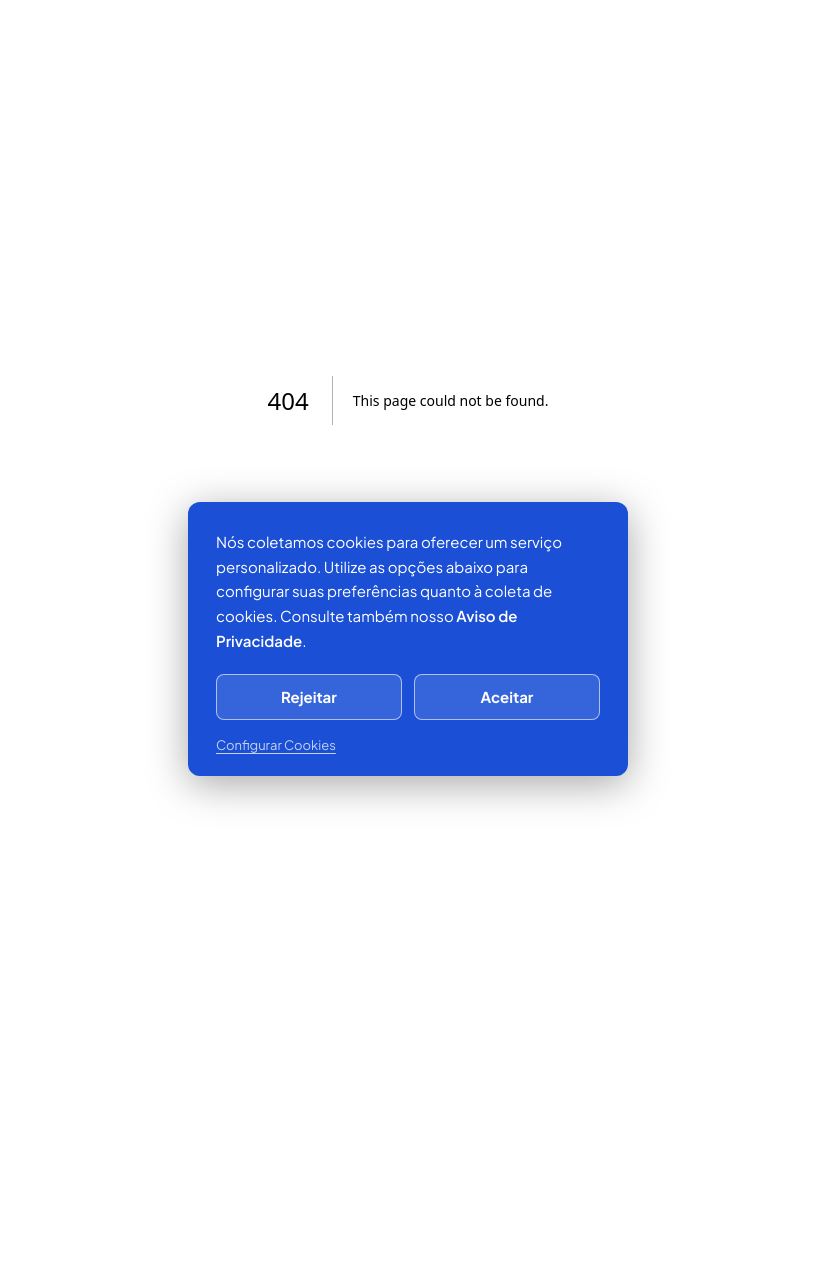
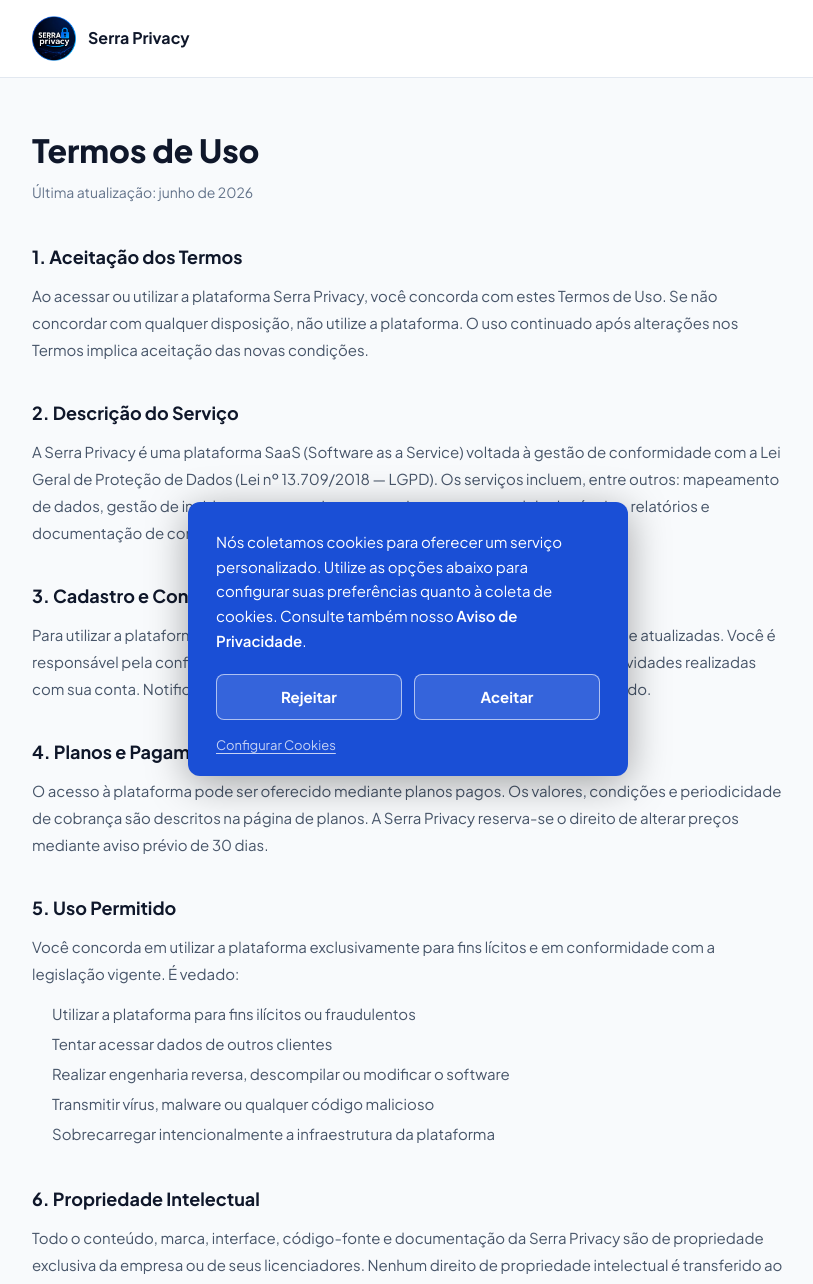
Before and after one commit to omatsudev/lgpd-platform, a Next.js app: page /termos in a window 1280 px wide. Before the commit this address had no page. Shown: the top 1284 px of the page, without its empty margins (232-1045 px from the left). Before the commit the page ends 800 px from the top, so only its background shows below. Built offline with nearby package versions, Linux system fonts and the light colour scheme.

Commit message:
feat: add /termos page and wire footer links (Privacidade→PDF, Termos→/termos, Cookies→reset banner)

```diff
--- /dev/null
+++ b/app/(public)/termos/page.tsx
@@ -0,0 +1,104 @@
+import Image from 'next/image'
+import Link from 'next/link'
+
+export const metadata = {
+  title: 'Termos de Uso | Serra Privacy',
+  description: 'Termos de Uso da plataforma Serra Privacy',
+}
+
+export default function TermosPage() {
+  return (
+    <div style={{ minHeight: '100vh', background: '#F8FAFC', fontFamily: 'var(--font-jakarta,"Plus Jakarta Sans",sans-serif)' }}>
+      <header style={{ background: '#fff', borderBottom: '1px solid #E2E8F0', padding: '16px 0' }}>
+        <div style={{ maxWidth: 800, margin: '0 auto', padding: '0 24px', display: 'flex', alignItems: 'center', gap: 12 }}>
+          <Link href="/">
+            <Image src="/logo-serra-privacy.png" alt="Serra Privacy" width={44} height={44} style={{ objectFit: 'contain' }} />
+          </Link>
+          <span style={{ fontWeight: 700, fontSize: 16, color: '#0F172A' }}>Serra Privacy</span>
+        </div>
+      </header>
+
+      <main style={{ maxWidth: 800, margin: '0 auto', padding: '48px 24px 80px' }}>
+        <h1 style={{ fontSize: 32, fontWeight: 800, color: '#0F172A', marginBottom: 8 }}>Termos de Uso</h1>
+        <p style={{ color: '#64748B', fontSize: 14, marginBottom: 40 }}>Última atualização: junho de 2026</p>
+
+        <Section title="1. Aceitação dos Termos">
+          Ao acessar ou utilizar a plataforma Serra Privacy, você concorda com estes Termos de Uso. Se não concordar com qualquer disposição, não utilize a plataforma. O uso continuado após alterações nos Termos implica aceitação das novas condições.
+        </Section>
+
+        <Section title="2. Descrição do Serviço">
+          A Serra Privacy é uma plataforma SaaS (Software as a Service) voltada à gestão de conformidade com a Lei Geral de Proteção de Dados (Lei nº 13.709/2018 — LGPD). Os serviços incluem, entre outros: mapeamento de dados, gestão de incidentes, consentimentos, treinamentos, canal de denúncias, relatórios e documentação de compliance.
+        </Section>
+
+        <Section title="3. Cadastro e Conta">
+          Para utilizar a plataforma, é necessário criar uma conta com informações verdadeiras e atualizadas. Você é responsável pela confidencialidade de suas credenciais de acesso e por todas as atividades realizadas com sua conta. Notifique imediatamente a Serra Privacy em caso de uso não autorizado.
+        </Section>
+
+        <Section title="4. Planos e Pagamento">
+          O acesso à plataforma pode ser oferecido mediante planos pagos. Os valores, condições e periodicidade de cobrança são descritos na página de planos. A Serra Privacy reserva-se o direito de alterar preços mediante aviso prévio de 30 dias.
+        </Section>
+
+        <Section title="5. Uso Permitido">
+          Você concorda em utilizar a plataforma exclusivamente para fins lícitos e em conformidade com a legislação vigente. É vedado:
+          <ul style={{ marginTop: 12, paddingLeft: 20, lineHeight: 2 }}>
+            <li>Utilizar a plataforma para fins ilícitos ou fraudulentos</li>
+            <li>Tentar acessar dados de outros clientes</li>
+            <li>Realizar engenharia reversa, descompilar ou modificar o software</li>
+            <li>Transmitir vírus, malware ou qualquer código malicioso</li>
+            <li>Sobrecarregar intencionalmente a infraestrutura da plataforma</li>
+          </ul>
+        </Section>
+
+        <Section title="6. Propriedade Intelectual">
+          Todo o conteúdo, marca, interface, código-fonte e documentação da Serra Privacy são de propriedade exclusiva da empresa ou de seus licenciadores. Nenhum direito de propriedade intelectual é transferido ao usuário pelo uso da plataforma.
+        </Section>
+
+        <Section title="7. Dados do Cliente">
+          Os dados inseridos na plataforma pelo cliente pertencem ao próprio cliente. A Serra Privacy atua como operadora de dados nos termos da LGPD e processa esses dados exclusivamente para a prestação dos serviços contratados, conforme descrito no Aviso de Privacidade.
+        </Section>
+
+        <Section title="8. Disponibilidade e Suporte">
+          A Serra Privacy empenha-se em manter a plataforma disponível de forma contínua, mas não garante disponibilidade ininterrupta. Manutenções programadas serão comunicadas com antecedência. O suporte técnico é prestado pelos canais oficiais indicados na plataforma.
+        </Section>
+
+        <Section title="9. Limitação de Responsabilidade">
+          A Serra Privacy não se responsabiliza por danos indiretos, incidentais ou consequentes decorrentes do uso ou impossibilidade de uso da plataforma, incluindo perda de dados ou lucros cessantes, salvo nos casos previstos em lei.
+        </Section>
+
+        <Section title="10. Rescisão">
+          A Serra Privacy pode suspender ou encerrar o acesso à plataforma em caso de violação destes Termos. O cliente pode cancelar sua conta a qualquer momento por meio das configurações da plataforma ou solicitando ao suporte.
+        </Section>
+
+        <Section title="11. Alterações nos Termos">
+          Estes Termos podem ser atualizados periodicamente. Notificaremos os usuários sobre alterações relevantes por e-mail ou por aviso na plataforma. O uso continuado após a notificação implica aceitação dos novos termos.
+        </Section>
+
+        <Section title="12. Foro e Lei Aplicável">
+          Estes Termos são regidos pelas leis brasileiras. Fica eleito o foro da Comarca de Petrópolis/RJ para dirimir quaisquer conflitos decorrentes deste instrumento, com renúncia a qualquer outro, por mais privilegiado que seja.
+        </Section>
+
+        <Section title="13. Contato">
+          Para dúvidas sobre estes Termos de Uso, entre em contato pelo e-mail{' '}
+          <a href="mailto:serralgpd@gmail.com" style={{ color: '#2563EB' }}>serralgpd@gmail.com</a>.
+        </Section>
+      </main>
+
+      <footer style={{ borderTop: '1px solid #E2E8F0', padding: '24px', textAlign: 'center', color: '#94A3B8', fontSize: 13 }}>
+        <p>© 2026 Serra Privacy. Todos os direitos reservados.</p>
+        <div style={{ display: 'flex', justifyContent: 'center', gap: 24, marginTop: 8 }}>
+          <a href="/docs/aviso_de_privacidade_serra_privacy.pdf" target="_blank" style={{ color: '#94A3B8', textDecoration: 'none' }}>Privacidade</a>
+          <Link href="/termos" style={{ color: '#2563EB', textDecoration: 'none' }}>Termos</Link>
+        </div>
+      </footer>
+    </div>
+  )
+}
+
+function Section({ title, children }: { title: string; children: React.ReactNode }) {
+  return (
+    <section style={{ marginBottom: 36 }}>
+      <h2 style={{ fontSize: 18, fontWeight: 700, color: '#0F172A', marginBottom: 12 }}>{title}</h2>
+      <p style={{ color: '#475569', lineHeight: 1.8, fontSize: 15 }}>{children}</p>
+    </section>
+  )
+}
--- a/app/page.tsx
+++ b/app/page.tsx
@@ -1,5 +1,6 @@
 import Image from 'next/image'
 import Link from 'next/link'
+import { CookiesResetButton } from '@/components/cookies-reset-button'
 import { FeaturesGrid } from '@/components/features-grid'
 
 // ─── SVG helpers ─────────────────────────────────────────────────────────────
@@ -1201,11 +1202,9 @@
           <div className="foot-bottom">
             <span>© 2026 Serra Privacy. Todos os direitos reservados. CNPJ 00.000.000/0001-00</span>
             <div style={{ display: 'flex', gap: 22 }}>
-              {['Privacidade', 'Termos', 'Cookies'].map((l) => (
-                <a key={l} href="#" style={{ color: '#94A3B8', textDecoration: 'none' }}>
-                  {l}
-                </a>
-              ))}
+              <a href="/docs/aviso_de_privacidade_serra_privacy.pdf" target="_blank" rel="noopener noreferrer" style={{ color: '#94A3B8', textDecoration: 'none' }}>Privacidade</a>
+              <Link href="/termos" style={{ color: '#94A3B8', textDecoration: 'none' }}>Termos</Link>
+              <CookiesResetButton />
             </div>
           </div>
         </div>
--- /dev/null
+++ b/components/cookies-reset-button.tsx
@@ -0,0 +1,23 @@
+'use client'
+
+export function CookiesResetButton() {
+  return (
+    <button
+      onClick={() => {
+        localStorage.removeItem('cookie-consent')
+        window.location.reload()
+      }}
+      style={{
+        background: 'none',
+        border: 'none',
+        padding: 0,
+        color: '#94A3B8',
+        cursor: 'pointer',
+        fontSize: 'inherit',
+        fontFamily: 'inherit',
+      }}
+    >
+      Cookies
+    </button>
+  )
+}
```
